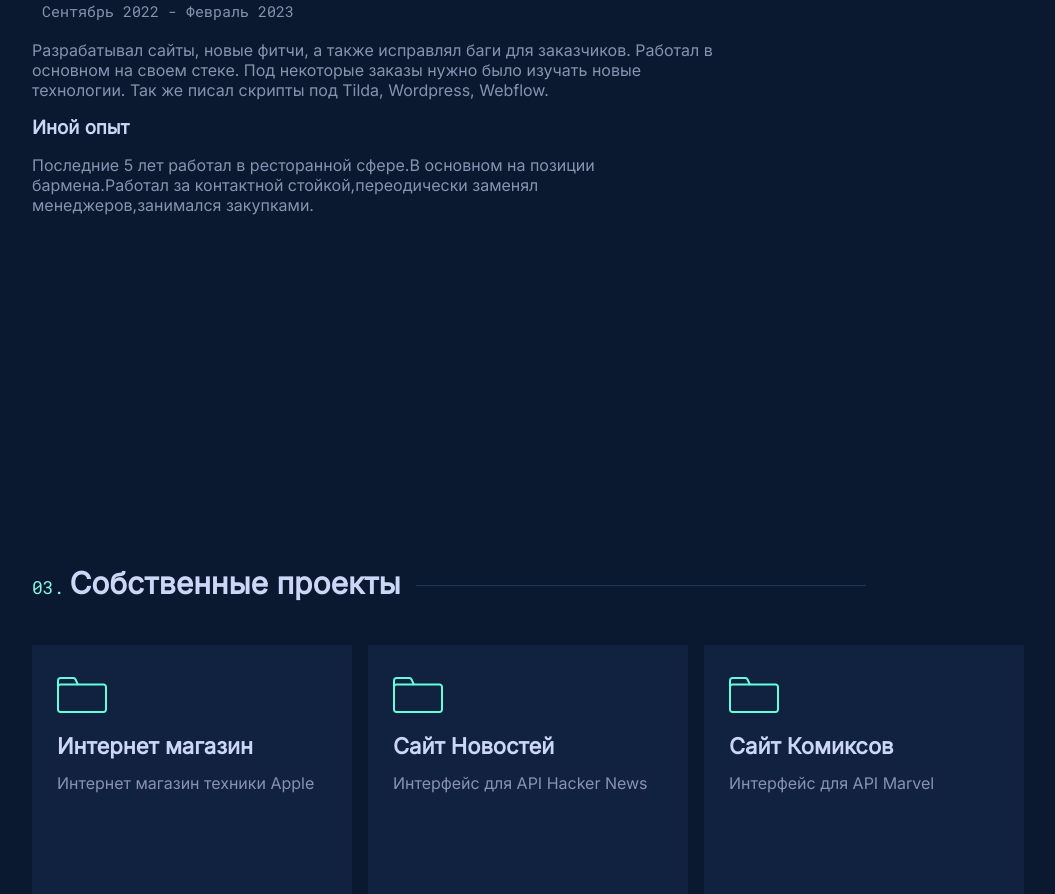
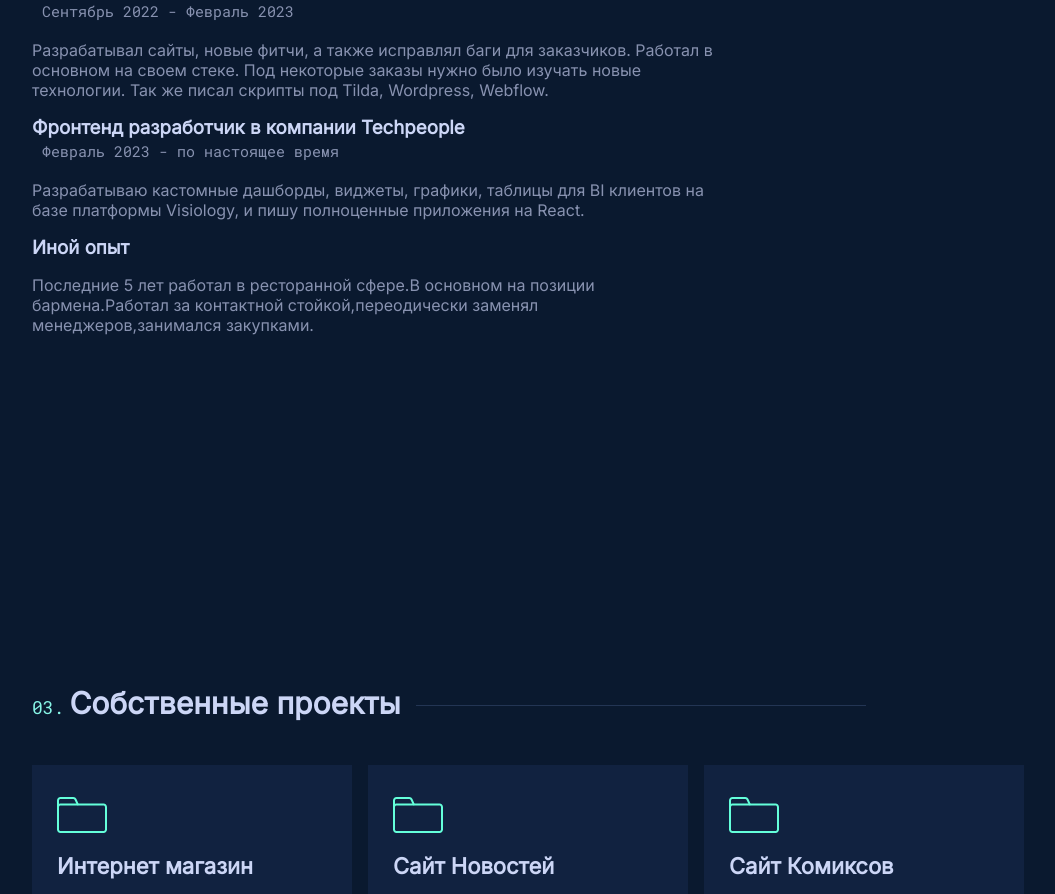
Before and after one commit to Zhukov1995/portfolio_app, a React (Create React App) app: page / in a window 1280 px wide. Shown: the part 1750-2644 px from the top of the page, without its empty margins (108-1163 px from the left). Built offline with nearby package versions, Linux system fonts and the light colour scheme.

Commit message:
изменение в разделе опыт работы

```diff
--- a/src/App/Pages/Main/Sections/SectionWork/sectionWork.js
+++ b/src/App/Pages/Main/Sections/SectionWork/sectionWork.js
@@ -35,6 +35,11 @@ const SectionWork = () => {
                 Так же писал скрипты под Tilda, Wordpress, Webflow.</p>
             </div>
             <div className='work_item'>
+                <h3>Фронтенд разработчик в компании Techpeople</h3>
+                <span>Февраль 2023 - по настоящее время</span>
+                <p>Разрабатываю кастомные дашборды, виджеты, графики, таблицы для BI клиентов на базе платформы Visiology, и пишу полноценные приложения на React.</p>
+            </div>
+            <div className='work_item'>
                 <h3>Иной опыт</h3>
                 <p>Последние 5 лет работал в ресторанной сфере.В основном на позиции бармена.Работал за контактной стойкой,переодически заменял менеджеров,занимался закупками.</p>
             </div>
```
